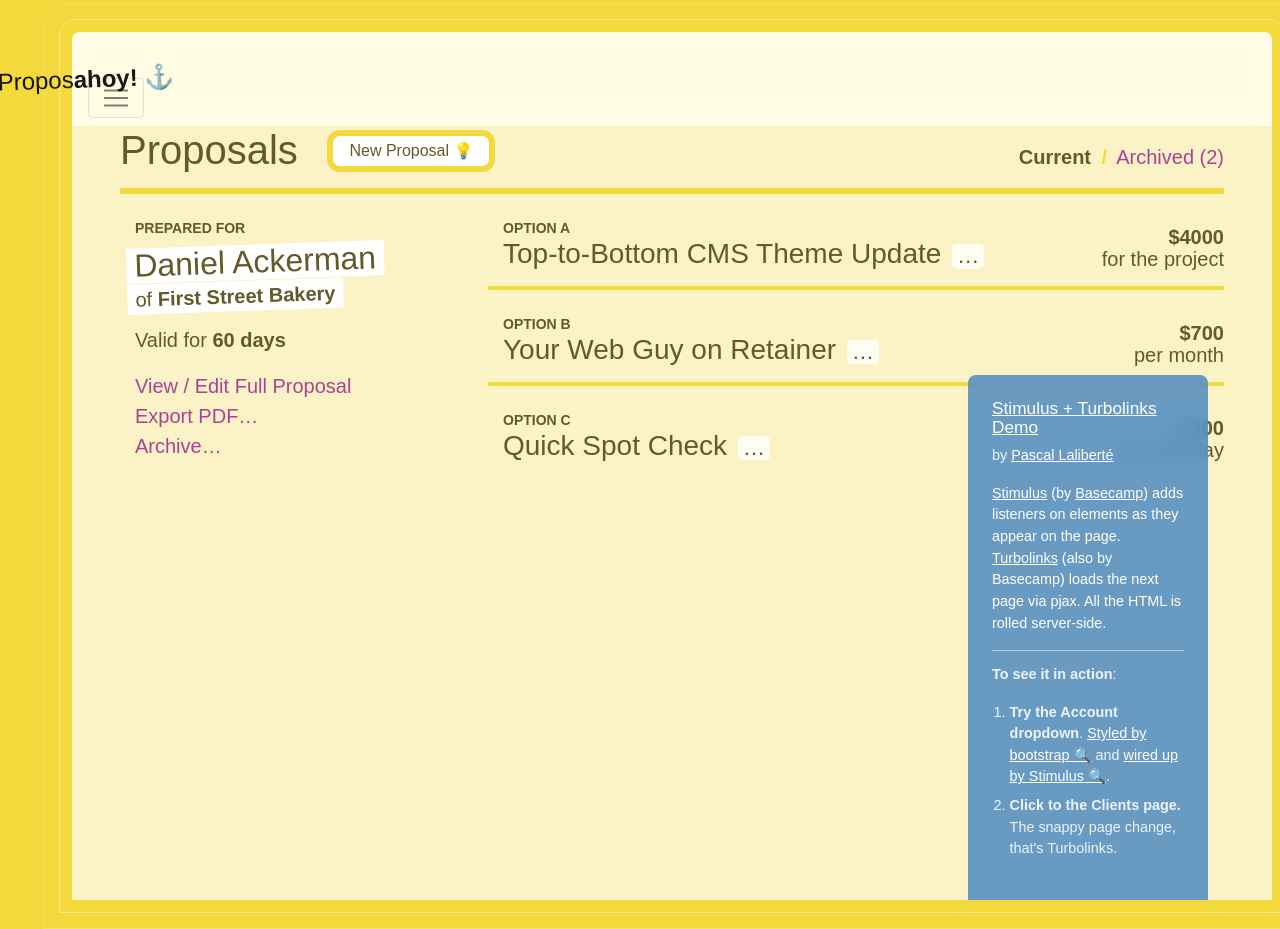
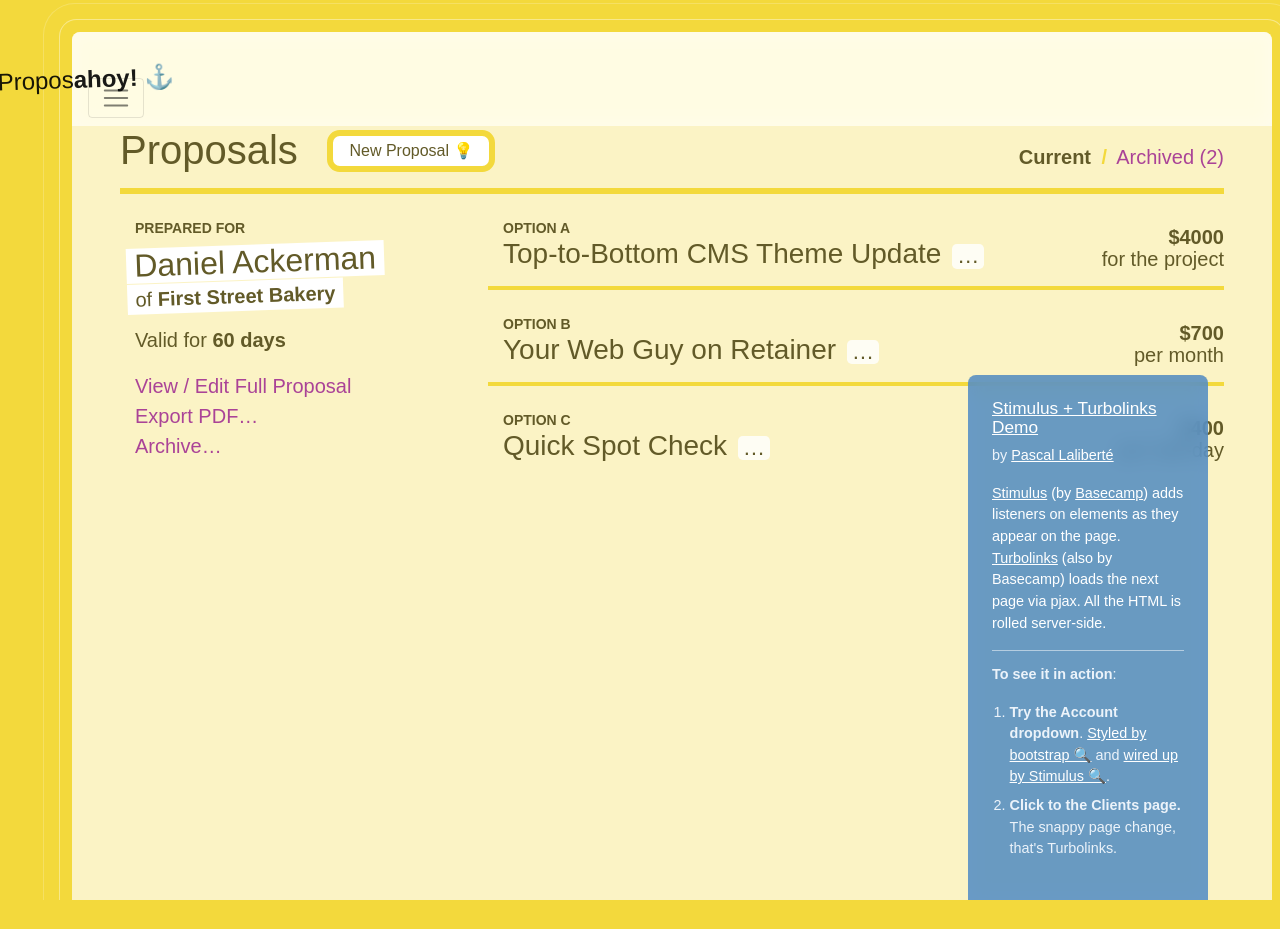
Before and after one commit to pascallaliberte/stimulus-turbolinks-demo, a Jekyll site: the page built from index.html, in a window 1280 px wide. Built offline with Jekyll 4.4.1, drawn with Linux system fonts in a browser that asks for light colours; some web fonts are replaced; after the commit the page ends 900 px from its top, so only the background shows below that.

Commit message:
Fix shoreline down south

```diff
--- a/_sass/layouts/_default.scss
+++ b/_sass/layouts/_default.scss
@@ -32,28 +32,29 @@ a {
   width: 100%;
   height: calc(100vh - 2rem);
 
-  &::before, &::after {
-    z-index: -1;
-    content: ' ';
-    position: absolute;
-  }
-
   &::before {
     top: rem(-8px);
     left: rem(-8px);
     right: rem(-8px);
-    bottom: rem(-8px);
     border-radius: rem(11px) rem(11px) 0 0;
     border: rem(1px) solid transparentize(white, 0.6);
+    border-bottom: none;
   }
 
   &::after {
     top: rem(-18px);
     left: rem(-18px);
     right: rem(-18px);
-    bottom: rem(-18px);
     border-radius: rem(20px) rem(20px) 0 0;
     border: rem(1px) solid transparentize(white, 0.8);
+  }
+
+  &::before, &::after {
+    z-index: -1;
+    content: ' ';
+    position: absolute;
+    bottom: 0;
+    border-bottom: none;
   }
 }
 
```
